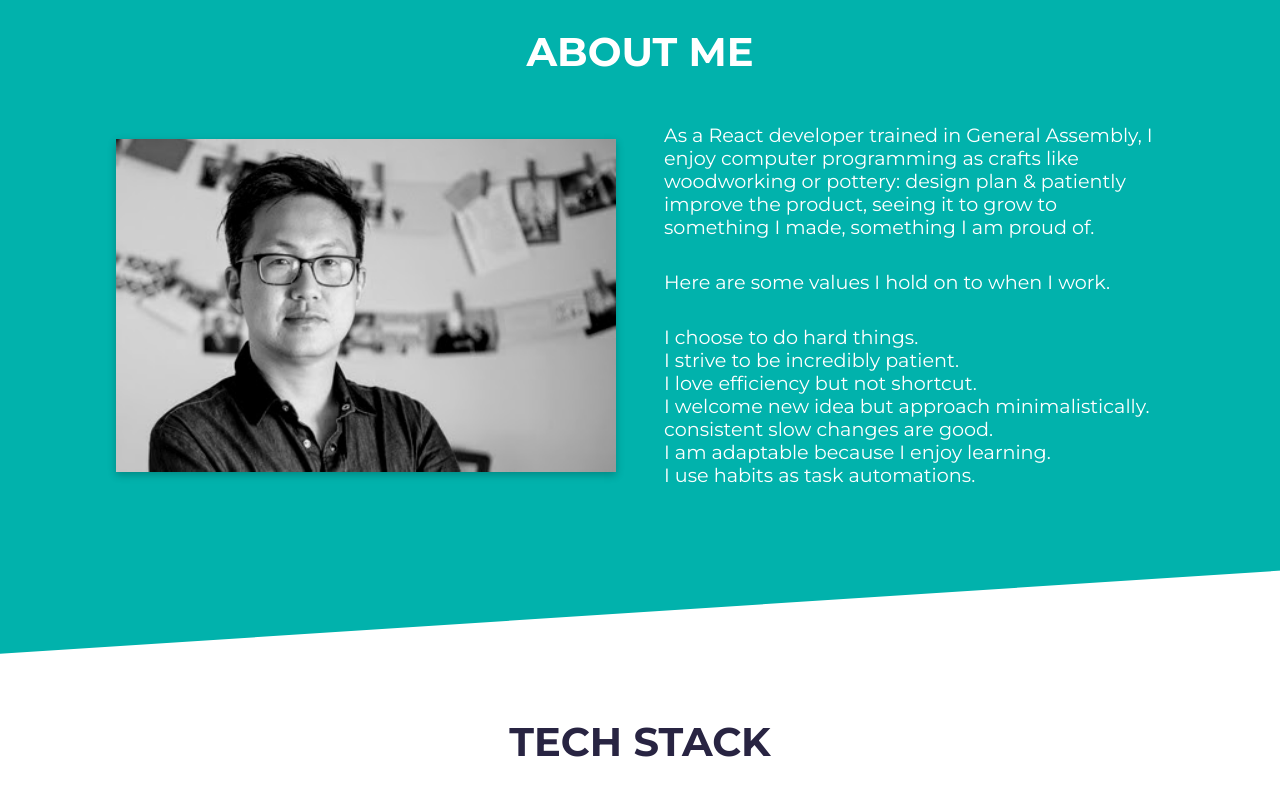
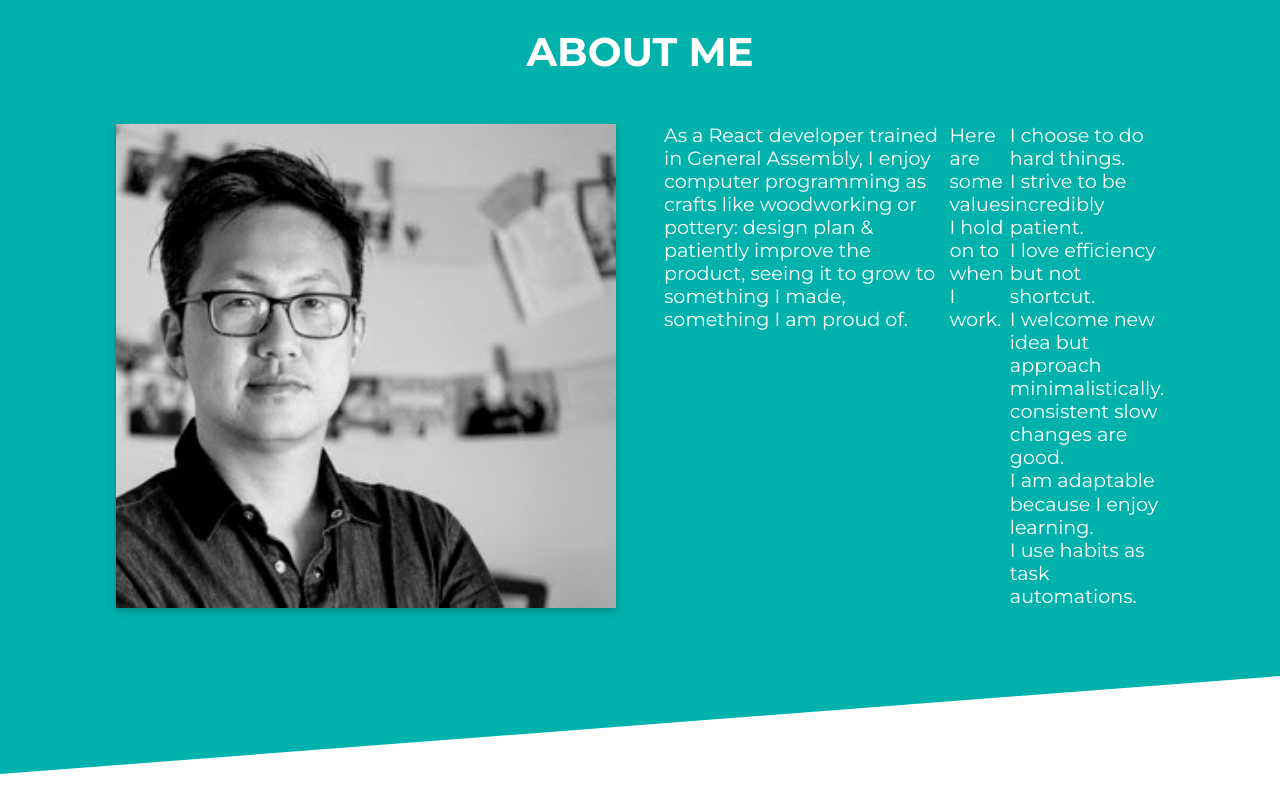
Before and after one commit to codessi/portfolio22, a React (Create React App) app: page / in a window 1280 px wide. Shown: the part 820-1620 px from the top of the page. Built offline with nearby package versions, Linux system fonts and the light colour scheme; grey boxes are pictures that could not be loaded.

Commit message:
scroll effect upto description

```diff
--- a/package.json
+++ b/package.json
@@ -10,6 +10,7 @@
     "node-sass": "^7.0.1",
     "react": "^17.0.2",
     "react-dom": "^17.0.2",
+    "react-hook-inview": "^4.5.0",
     "react-intersection-observer": "^9.4.0",
     "react-scripts": "5.0.0",
     "web-vitals": "^2.1.4"
--- a/src/App.js
+++ b/src/App.js
@@ -1,18 +1,24 @@
-import React from "react";
+import React, {  useRef } from "react";
 import "./style/App.scss";
 import profile from "./profile.jpg";
 import Projects from "./components/Projects";
 import Tech from "./components/Tech";
+import { useInView } from "react-intersection-observer"
+
 
 
 function App() {
 
+  const { ref: introRef, inView:introIsVisible } = useInView({triggerOnce:true});
+  const { ref: meRef, inView: meVisible } = useInView({ threshold: 0 });
+
   return (
     <>
-      <header>
-        <div className="container">
-          <h1>
-            Hi, my name is <span>Johan Suh</span> <br /> I'm a React JS
+      <header  >
+        <div ref={introRef} className={`intro container ${introIsVisible? "show": ""}`} >
+
+          <h1 >
+            Hi, my name is <span className="show">Johan Suh</span> <br /> I'm a React JS
             Developer
           </h1>
           <a className="btn" href="#about">
@@ -25,12 +31,12 @@ function App() {
         <div id="about" className="clippath-container">
           <div className="center-container">
             <div className="section-wrapper">
-              <h3>ABOUT ME</h3>
-              <div className="about-container">
-                <div className="image-wrapper">
-                  <img src={profile} alt="profile" />
+              <h3><span ref={meRef} className={`hidden  ${meVisible ? "show" : ""}`}>ABOUT ME</span></h3>
+              <div className="flex-container">
+                <div ref={meRef} className={`image-wrapper hidden ${meVisible ? "show" : ""}`} >
+                  <img src={profile} alt="profile"   />
                 </div>
-                <div className="description">
+                <div className={` description image-wrapper hidden ${meVisible ? "show" : ""}`}>
                   <p>
                     As a React developer trained in General Assembly, I enjoy
                     computer programming as crafts like woodworking or pottery:
--- a/src/style/App.scss
+++ b/src/style/App.scss
@@ -142,12 +142,28 @@ header {
     flex-wrap: wrap;
     // gap: 1.5rem;
     margin: 0 1rem;
+
+
   }
   .image-wrapper,
   .description {
     // flex: 10vw;
     flex-basis: 500px;
     // border: dotted;
+  }
+
+  .description {
+    &.hidden {
+      opacity: 0;
+      translate: 10% 0%;
+      transition-duration: 400ms;
+      transition-delay: 1200ms;
+
+      &.show{
+        opacity: 1;
+        translate: 0;
+      }
+    }
   }
 
   // .description{
@@ -159,6 +175,19 @@ header {
     justify-content: center;
     // padding: 1rem;
     // width: 70vw;
+
+    &.hidden {
+      opacity: 0;
+      translate: -10% 0%;
+      transition-duration: 400ms;
+      transition-delay: 900ms;
+
+      &.show{
+        opacity: 1;
+        translate: 0;
+      }
+    }
+
   }
   img {
     display: block;
@@ -178,6 +207,12 @@ header {
   p:last-of-type {
     margin-bottom: 0;
   }
+}
+
+.flex-container{
+  display: flex;
+  justify-content: center;
+  gap: 3rem;
 }
 
 article {
@@ -204,3 +239,26 @@ article {
 .img-fluid:hover{
   scale: 1.1;
 }
+
+.intro{
+  opacity: 0;
+  translate: -10% ;
+  transition-duration: 1000ms;
+
+  &.show{
+    opacity: 1;
+    translate: 0;
+
+  }
+}
+
+.hidden {
+  opacity: 0;
+  translate: 0 -10%;
+  transition-duration: 400ms;
+  transition-delay: 500ms;
+  &.show{
+    opacity: 1;
+    translate: 0;
+  }
+}
```
Also changed, not shown: 1 other file (tests, documents, lock files or other folders).
